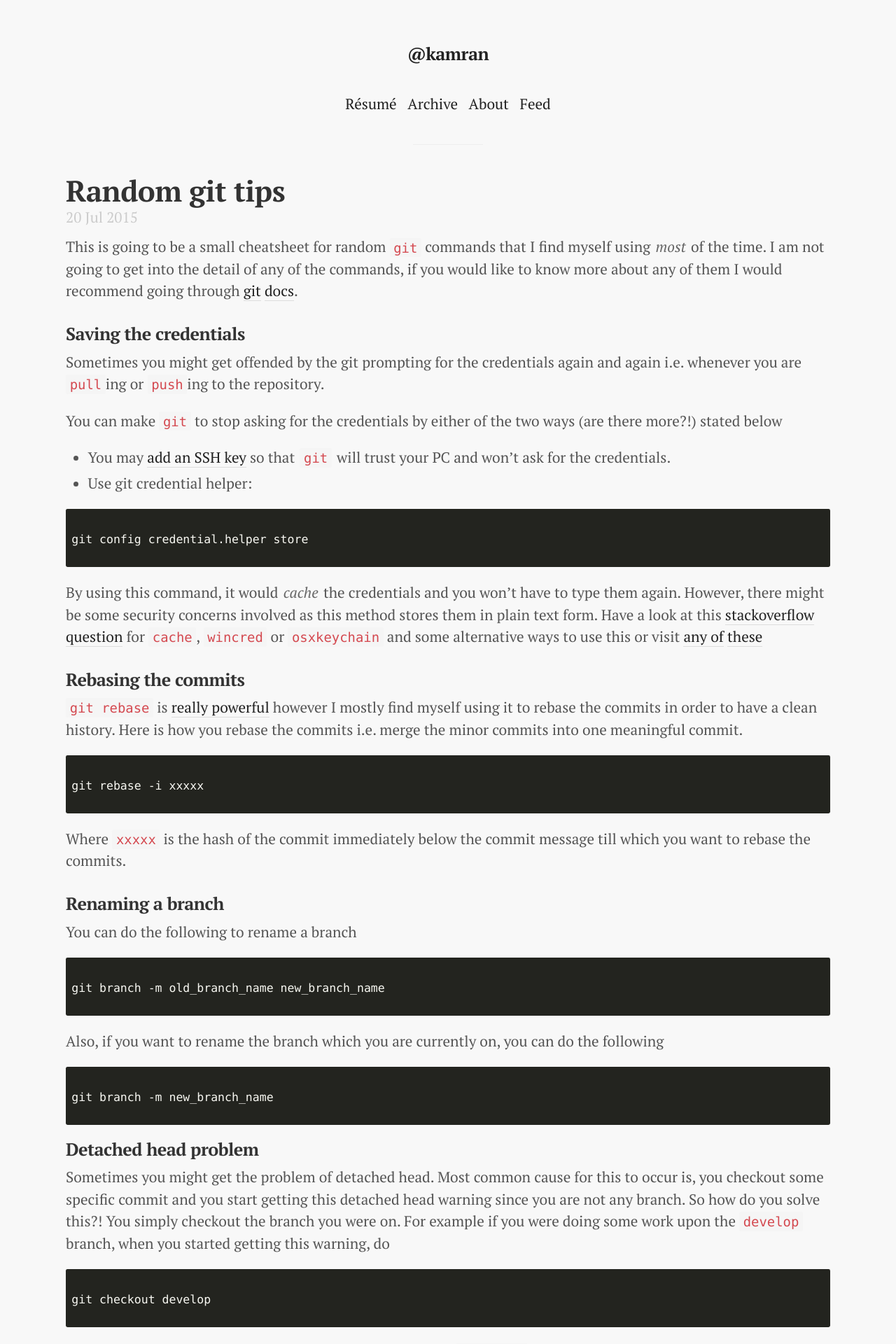
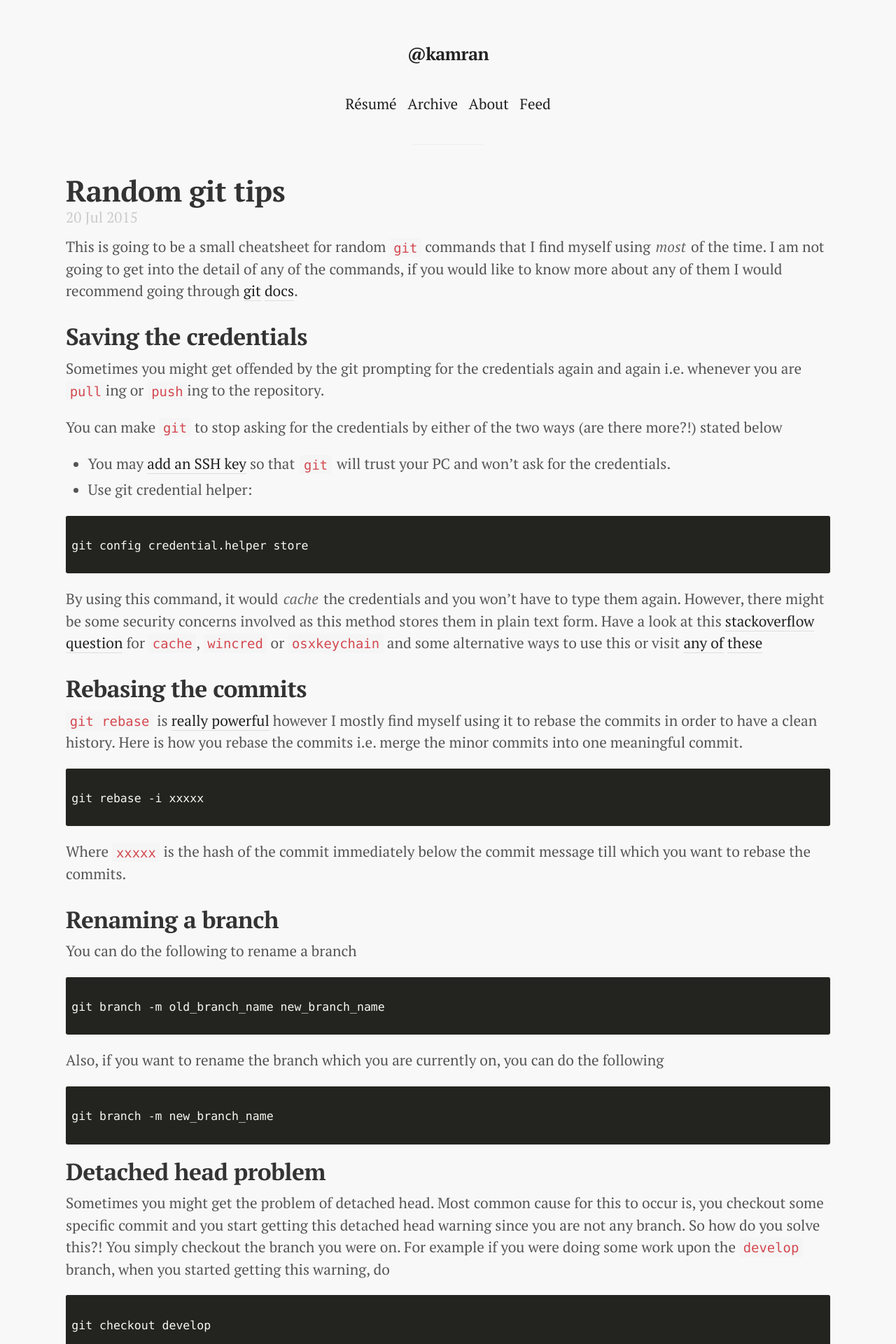
Before and after one commit to kamranahmedse/kamranahmedse.github.io, a Jekyll site: the page built from blog/_posts/2015-07-20-random-git-tips-and-tricks.md, in a window 1280 px wide. Shown: the top 1920 px of the page at 70% size. Built offline with Jekyll 4.4.1, drawn with Linux system fonts in a browser that asks for light colours; comment, search, counter and statistics services are not loaded.

```diff
--- a/blog/_posts/2015-07-20-random-git-tips-and-tricks.md
+++ b/blog/_posts/2015-07-20-random-git-tips-and-tricks.md
@@ -6,7 +6,7 @@ comments: true
 
 This is going to be a small cheatsheet for random `git` commands that I find myself using *most* of the time. I am not going to get into the detail of any of the commands, if you would like to know more about any of them I would recommend going through [git](http://git-scm.com/docs/) [docs](https://www.kernel.org/pub/software/scm/git/docs/).
 
-###Saving the credentials
+##Saving the credentials
 
 Sometimes you might get offended by the git prompting for the credentials again and again i.e. whenever you are `pull`ing or `push`ing to the repository.
 
@@ -21,7 +21,7 @@ git config credential.helper store
 
 By using this command, it would *cache* the credentials and you won't have to type them again. However, there might be some security concerns involved as this method stores them in plain text form. Have a look at this [stackoverflow question](http://stackoverflow.com/questions/5343068/is-there-a-way-to-skip-password-typing-when-using-https-github) for `cache`, `wincred` or `osxkeychain` and some alternative ways to use this or visit [any of](http://git-scm.com/docs/gitcredentials) [these](http://git-scm.com/docs/technical/api-credentials.html)
 
-###Rebasing the commits
+##Rebasing the commits
 `git rebase` is [really powerful](http://git-scm.com/docs/git-rebase) however I mostly find myself using it to rebase the commits in order to have a clean history. Here is how you rebase the commits i.e. merge the minor commits into one meaningful commit.
 
 <pre><code class="shell">
@@ -31,7 +31,7 @@ git rebase -i xxxxx
 Where `xxxxx` is the hash of the commit immediately below the commit message till which you want to rebase the commits.
 
 
-###Renaming a branch
+##Renaming a branch
 You can do the following to rename a branch
 
 <pre><code class="shell">
@@ -44,7 +44,7 @@ Also, if you want to rename the branch which you are currently on, you can do th
 git branch -m new_branch_name
 </code></pre>
 
-###Detached head problem
+##Detached head problem
 Sometimes you might get the problem of detached head. Most common cause for this to occur is, you checkout some specific commit and you start getting this detached head warning since you are not any branch. So how do you solve this?! You simply checkout the branch you were on. For example if you were doing some work upon the `develop` branch, when you started getting this warning, do
 
 <pre><code class="shell">
@@ -53,7 +53,7 @@ git checkout develop
 
 If you forget about the branch you were on, you may simply `checkout` some (any) branch and the problem will be solved.
 
-###Checking the log
+##Checking the log
 This one is pretty straight forward. You simply do:
 
 <pre><code class="shell">
@@ -66,7 +66,7 @@ This will give you the detailed versoin. However, if you just want to have a loo
 git log --oneline
 </code></pre>
 
-###Resetting the changes
+##Resetting the changes
 If you want to get all the staged changes back i.e. revert the `git add .`, you can do the following
 
 <pre><code class="shell">
@@ -81,7 +81,7 @@ git reset --hard HEAD
 
 followed by `git clean -fd` which will remove all the untracked files.
 
-###That SSL Verification Error
+##That SSL Verification Error
 
 Sometimes, you might get SSL certificate error when cloning, pulling or pushing. The simplest way to make it go away is turn off the SSL verification i.e.
 
@@ -89,14 +89,14 @@ Sometimes, you might get SSL certificate error when cloning, pulling or pushing.
 git config --global http.sslVerify false
 </code></pre>
 
-###Ignore the mode changes
+##Ignore the mode changes
 Sometimes, for some odd reason, you might want to have different file modes on your local repository while having different file modes on the online version. Or you might have accidentally done `chmod -R 777`, like I did, which you do not want to push over to the server, you can simply ask git to ignore any kind of file mode changes:
 
 <pre><code class="shell">
 git config core.fileMode false
 </code></pre>
 
-###Get the last commit with message regex
+##Get the last commit with message regex
 If you want to find some commit having a specific message you may use the `git show :/regex` command where `regex` is the regular expression of the message. For example, if you want to find the containing the word `functionality`, you may try the following:
 
 <pre><code class="shell">
```
